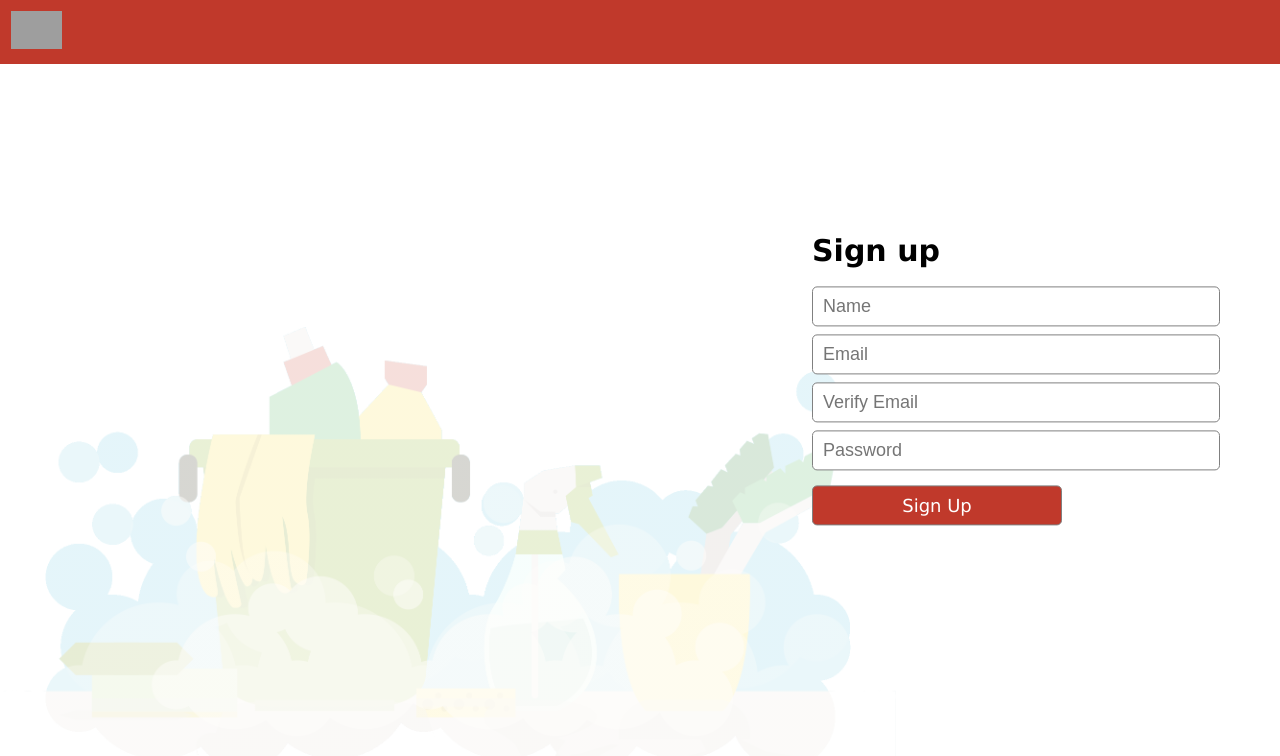
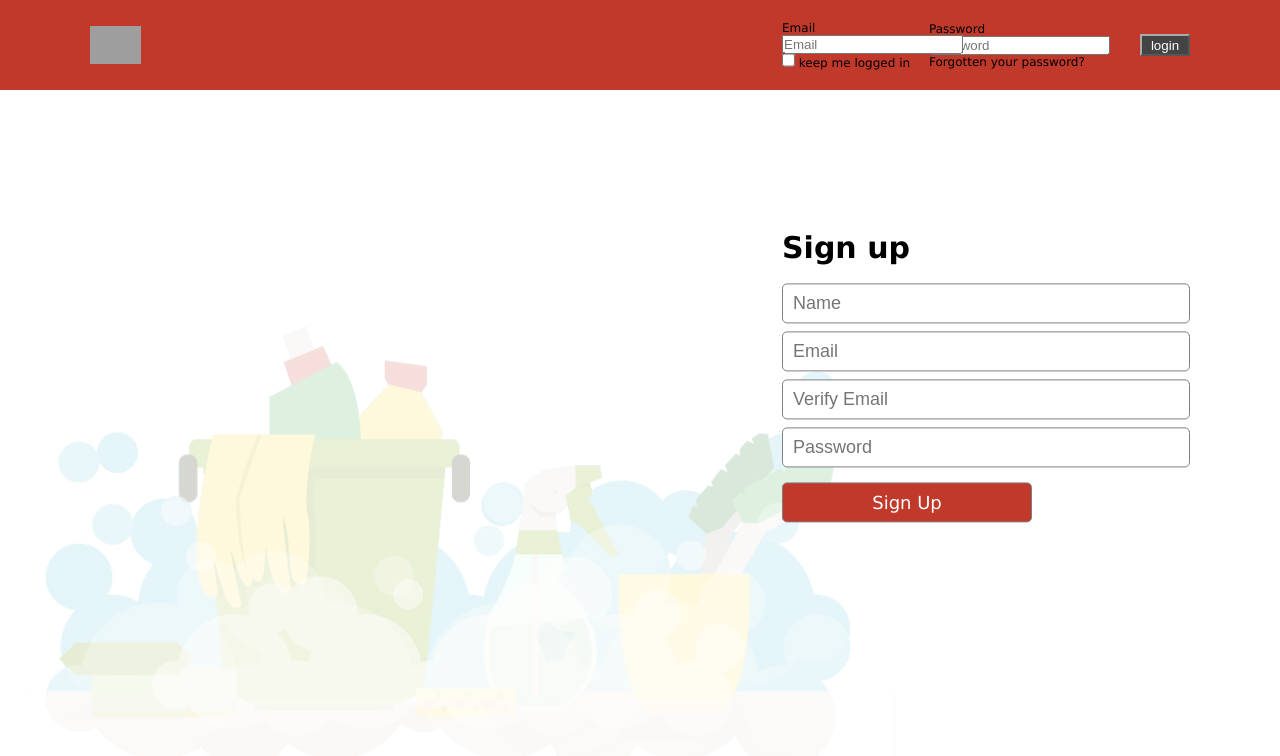
Before and after one commit to asobl97/Chorsey, a React app: page / in a window 1280 px wide. Shown: the top 756 px of the page. Built offline with nearby package versions, Linux system fonts and the light colour scheme; grey boxes are pictures that could not be loaded; the HTML template or start-up script is replaced by a standard one.

Commit message:
Signup form modified

```diff
--- a/src/Header.js
+++ b/src/Header.js
@@ -1,11 +1,13 @@
 import React from 'react';
+import LogInForm from './LogInForm.js';
 import './stylesheets/header.css';
 
 class Header extends React.Component {
 	render() {
 		return (
 			<nav className="mainNav">
-				<img className="mainNav-logo" alt="Choresy Logo" src="choresy_logo_white.svg" />
+				<img id="mainNav-logo" alt="Choresy Logo" src="choresy_logo_white.svg" />
+				<LogInForm />
 			</nav>
 		);
 	}
--- a/src/LogInForm.js
+++ b/src/LogInForm.js
@@ -1,4 +1,6 @@
 import React from 'react';
+import './stylesheets/logInForm.css';
+import './stylesheets/header.css';
 
 class LogInForm extends React.Component {
     constructor(props) {
@@ -10,28 +12,23 @@ class LogInForm extends React.Component {
 
 	render() {
 		return (
-            <div>
-               <h3>Log In</h3>
-			    <form className="logInForm" onSubmit={this.handleSubmit}>
-                    <div>
-                        <label htmlFor="email">
-                            Email
-                        </label>
-                        <input type="text" id="logInEmailTextBox" name="email" placeholder="Email" onChange={this.handleInputChange}
-                        value={this.state.email} />
-                    </div>
-                    <div>
-                        <label htmlFor="password">
-                            Password
-                        </label>
-                        <input type="text" id="logInPasswordTextBox" name="password" placeholder="Password" onChange={this.handleInputChange}
-                        value={this.state.password} />
-                    </div>
-                    <input type="submit" value="Log In" />
-  			    </form>
-            </div>
+            <form className="logInForm" onSubmit={this.handleSubmit}>
+                <input type="submit" className="submit1" value="login" />
+                <div id="form2">Password<br />
+                    <input placeholder="Password" type="password" name="password"
+                        onChange={this.handleInputChange} value={this.state.password} /><br />
+                    <a href='#'>Forgotten your password?</a>
+                </div>
+                <div id="form1">Email<br />
+                    <input placeholder="Email" type="mail" name="email"
+                        onChange={this.handleInputChange} value={this.state.email} /><br />
+                    <input type="checkbox" /> keep me logged in
+                </div>
+            </form>
 		);
     }
+
+
 
     handleInputChange(event) {
         const target = event.target;
--- a/src/SignUpForm.js
+++ b/src/SignUpForm.js
@@ -15,11 +15,11 @@ class SignUpForm extends React.Component {
                 <div className="tagline1">Sign up</div>
                 <input type="text" id="signUpNameBox" name="name" placeholder="Name" onChange={this.handleInputChange} value={this.state.name} />
                 <br />
-                <input type="text" id="signUpEmailBox" name="email" placeholder="Email" onChange={this.handleInputChange} value={this.state.email} />
+                <input type="mail" id="signUpEmailBox" name="email" placeholder="Email" onChange={this.handleInputChange} value={this.state.email} />
                 <br />
-                <input type="text" id="signUpEmailBox" name="email" placeholder="Verify Email" />
+                <input type="mail" id="signUpEmailVer" name="verify email" placeholder="Verify Email" />
                 <br />
-                <input type="text" id="signUpPasswordBox" name="password" placeholder="Password" onChange={this.handleInputChange} value={this.state.password} />
+                <input type="password" id="signUpPasswordBox" name="password" placeholder="Password" onChange={this.handleInputChange} value={this.state.password} />
                 <br />
                 <input type="submit" className="btn1" value="Sign Up" />
 			 </form>
--- a/src/stylesheets/choreList.css
+++ b/src/stylesheets/choreList.css
@@ -1,7 +1,7 @@
 /* Chore List */
 .choreSection {
-	margin-top: calc(var(--nav-logo-height) + (2*var(--nav-padding)));
-	min-height: calc(100vh - var(--nav-logo-height) - (2*var(--nav-padding)));
+	margin-top: var(--header-height);
+	min-height: calc(100vh - var(--header-height));
 	width: calc(100vw - var(--sidebar-width));
 	margin-left: var(--sidebar-width);
 	padding: var(--padding-below-nav);
--- a/src/stylesheets/header.css
+++ b/src/stylesheets/header.css
@@ -3,9 +3,9 @@
 /* Changes made here need to be reflected in the
 min-height values of the other two sections */
 .mainNav {
-	padding: var(--nav-padding);
 	background-color: var(--main-red);
 	width: 100vw;
+	height:var(--header-height);
 
 	position: fixed; /* Fixed Nav (stay in place on scroll) */
     z-index: 2; /* Stay on top */
@@ -13,7 +13,10 @@ min-height values of the other two sections */
     left: 0;
 }
 
-.mainNav-logo {
+#mainNav-logo {
+	margin-top: calc((var(--header-height) - var(--nav-logo-height))/2);
+	margin-left: var(--header-height);
 	height: var(--nav-logo-height);
 	width: auto;
+	float: left;
 }
--- /dev/null
+++ b/src/stylesheets/logInForm.css
@@ -0,0 +1,43 @@
+
+#form1{
+	position: absolute;
+	top: calc(var(--header-height)/2);
+	left: calc(100% - var(--sign-up-box-width) - var(--header-height));
+	-ms-transform: translateY(-50%);
+	transform: translateY(-50%);
+	font-size:12px;
+}
+
+#form2{
+	margin-top: calc(var(--header-height)/2);
+	margin-right: 30px;
+	-ms-transform: translateY(-50%);
+	transform: translateY(-50%);
+	float: right;
+	font-size:12px;
+}
+
+.submit1{
+	margin-top: calc(var(--header-height)/2);
+	-ms-transform: translateY(-50%);
+	transform: translateY(-50%);
+	float: right;
+	margin-right: var(--header-height);
+	background:#444;
+	border-color: #AAA;
+	color:white;
+	height:22px;
+	width:50px;
+	cursor:pointer;
+}
+
+a:link,
+a:visited {
+	text-decoration: none;
+	color: #000;
+}
+
+a:hover,
+a:active {
+	color: #222;
+}
--- a/src/stylesheets/sidebar.css
+++ b/src/stylesheets/sidebar.css
@@ -1,11 +1,11 @@
 /* Sidebar */
 .sidebarSection {
-	min-height: calc(100vh - var(--nav-logo-height) - (2*var(--nav-padding)));
+	min-height: calc(100vh - var(--header-height));
 	width: var(--sidebar-width);
 	padding: var(--padding-below-nav);
 
 	position: fixed; /* Fixed Sidebar (stay in place on scroll) */
     z-index: 1; /* Stay on top */
-    top: calc(var(--nav-logo-height) + (2*var(--nav-padding)));
+    top: var(--header-height);
     left: 0;
 }
--- a/src/stylesheets/signUpForm.css
+++ b/src/stylesheets/signUpForm.css
@@ -15,7 +15,7 @@ body {
 	left: 100%;
 	-ms-transform: translate(-100%, -55%);
 	transform: translate(-100%, -55%);
-	padding: calc(var(--nav-logo-height) + (2*var(--nav-padding)));
+	padding: var(--header-height);
 	font-size:20px;
 }
 
@@ -34,8 +34,9 @@ body {
 
 #signUpNameBox,
 #signUpEmailBox,
+#signUpEmailVer,
 #signUpPasswordBox {
-	width: 408px;
+	width: var(--sign-up-box-width);
 	height: 40px;
 	border-radius: 5px 5px 5px 5px;
 	background: white;
--- a/src/stylesheets/style.css
+++ b/src/stylesheets/style.css
@@ -1,11 +1,12 @@
 /* --- General Setup --- */
 
 :root {
-	--nav-padding: 11px;
+	--header-height: 90px;
   --nav-logo-height: 38px;
 	--main-red: #C0392B;
   --sidebar-width: 300px;
   --padding-below-nav: 20px;
+  --sign-up-box-width: 408px;
 }
 
 /* CSS Reset */
```
